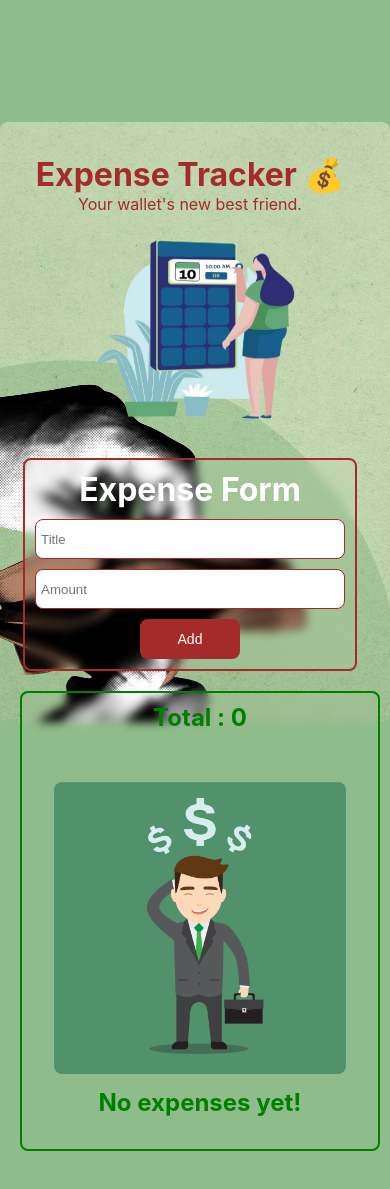
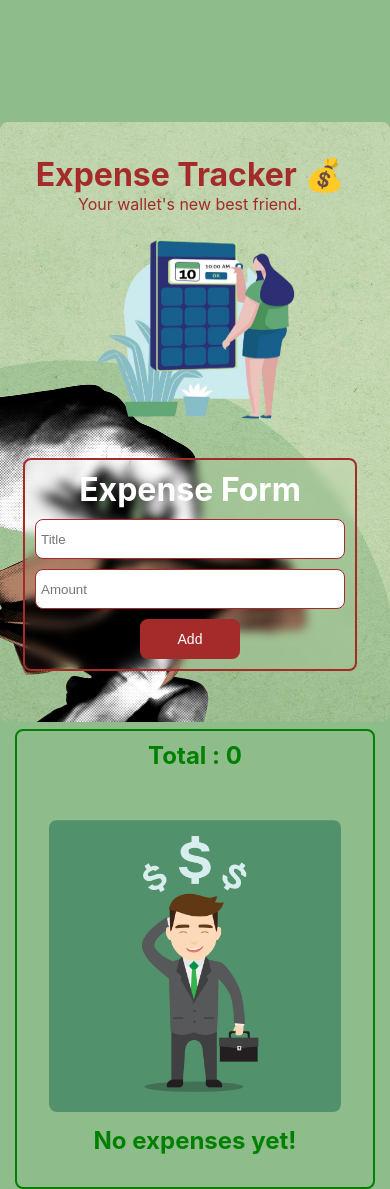
Before and after one commit to Samruddhi-B/ReactJS--Expense-Tracker, a React (Create React App) app: page / in a window 390 px wide. Before the commit the page ends 1151 px from the top, so only its background shows below. Built offline with nearby package versions, Linux system fonts and the light colour scheme.

Commit message:
margin in rem

```diff
--- a/src/App.css
+++ b/src/App.css
@@ -191,7 +191,7 @@ input{
 
   .total{
     padding-top:10px;
-    margin: 10px 0 0 5px;
+    margin: 3rem 0 0 0;
     width: 100%;
 
   }
```
